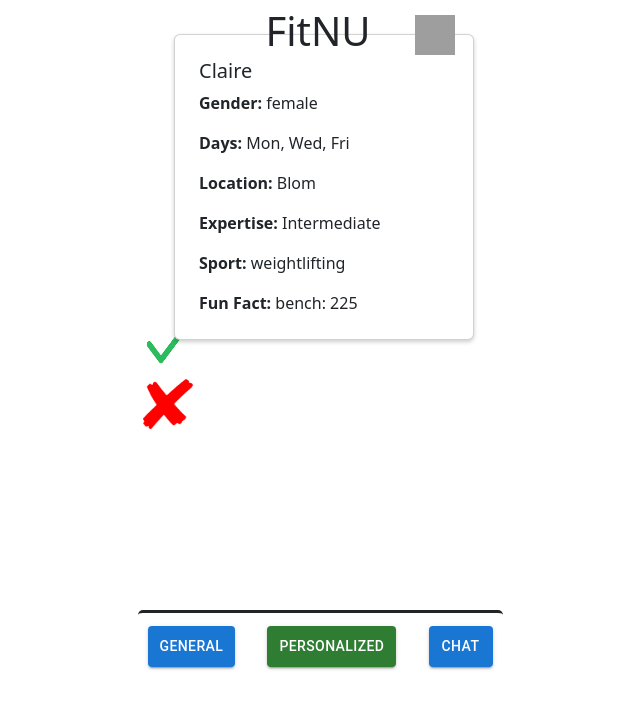
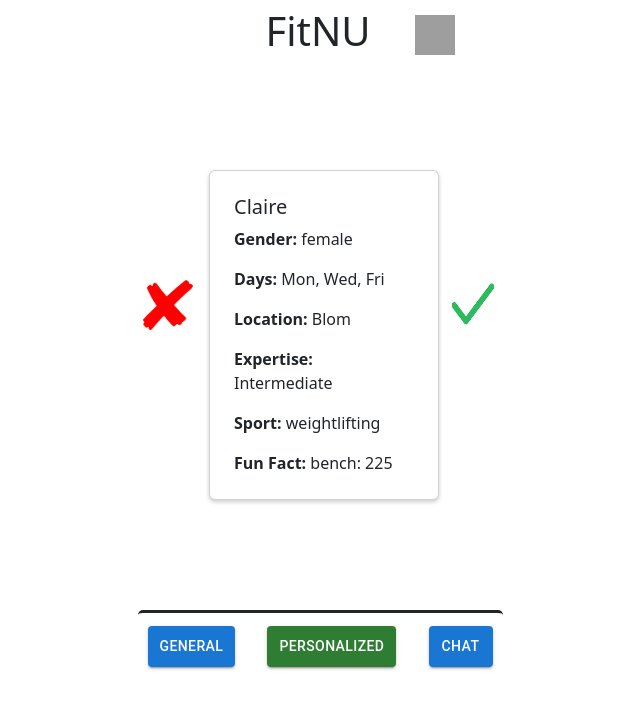
Before and after one commit to 394-w24/FitNU, a React (Vite) app: page /PersonalizedView in a window 1280 px wide. Shown: the top 708 px of the page, without its empty margins (320-960 px from the left). Built offline with nearby package versions, Linux system fonts and the light colour scheme; grey boxes are pictures that could not be loaded.

Commit message:
fix minor bugs

```diff
--- a/src/App.css
+++ b/src/App.css
@@ -11,7 +11,7 @@
 
 .app-content {
   width: 100%;
-  flex-grow: 1; /* Takes up all available space */
+  flex-grow: 1; /*Takes up all available space */
   display: flex;
   align-items: center;
   justify-content: center;
--- a/src/components/PersonalizedView.css
+++ b/src/components/PersonalizedView.css
@@ -1,4 +1,7 @@
 .personalized-view {
   width: 100%;
   height: 100%;
+  display: flex;
+  align-items: center;
+  justify-content: space-between;
 }
--- a/src/components/PersonalizedView.jsx
+++ b/src/components/PersonalizedView.jsx
@@ -7,18 +7,12 @@ import { calculateMatchingAll, nextProfile } from "./ProfileHandler";
 
 const PersonalizedView = () => {
   calculateMatchingAll()
-  return <div className="personalized-view">
-
-
-    <div>
+  return (
+    <div className="personalized-view">
+      <Cross />
       <Profile />
       <Check />
-      <Cross />
-    </div>
-
-  </div>;
+    </div>);
 };
 
-
-
 export default PersonalizedView;
--- /dev/null
+++ b/src/components/Profile.css
@@ -0,0 +1,3 @@
+.profile-page {
+  width: 350px;
+}
--- a/src/components/Profile.jsx
+++ b/src/components/Profile.jsx
@@ -1,13 +1,14 @@
 import React, { useState, useEffect } from 'react';
 import ProfileCard from './ProfileCard';
 import useProfileStore from '../utilities/store';
+import "./Profile.css"
 
 const Profile = () => {
 
     const { profile } = useProfileStore();
 
     return (
-        <div className="Profile Page">
+        <div className="profile-page">
             {profile !== null ? (
                 <div>
                     <ProfileCard profile={profile} />
--- a/src/components/ProfileCard.css
+++ b/src/components/ProfileCard.css
@@ -1,5 +1,5 @@
 .card {
-  width: 300px;
+  width: 230px;
   height: 400px;
   position: fixed;
   top: 30px;
```
